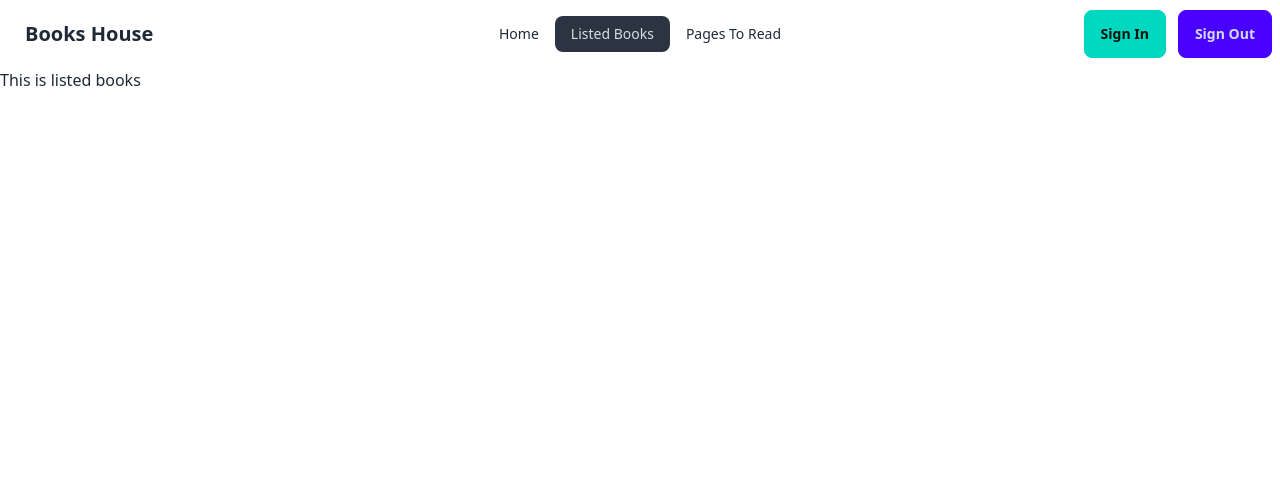
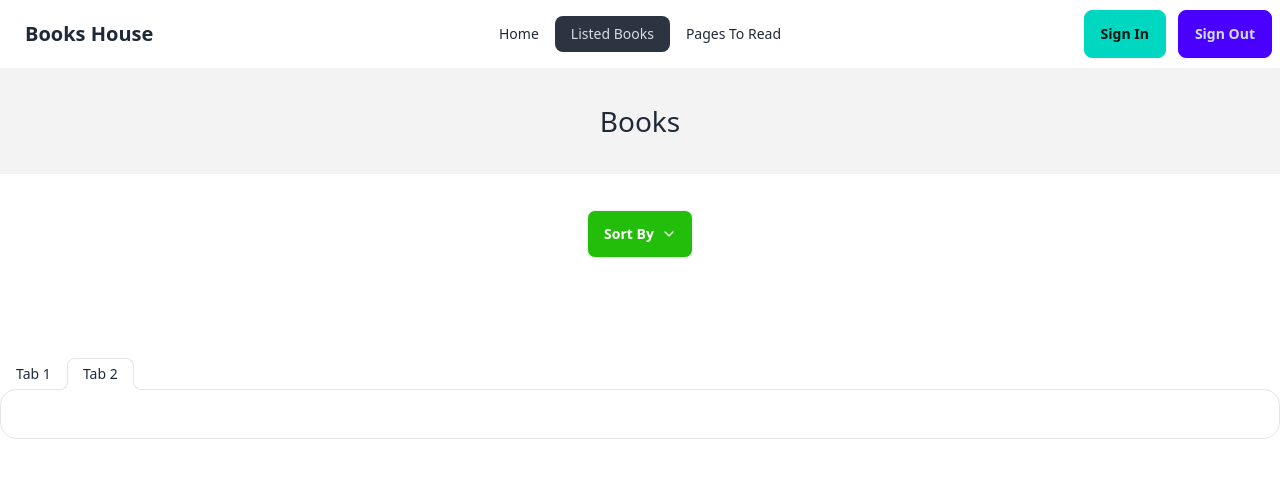
Before and after one commit to arifraj9911/book-review, a React (Vite) app: page /listed-books in a window 1280 px wide. Shown: the top 478 px of the page. Built offline with nearby package versions, Linux system fonts and the light colour scheme.

Commit message:
read and wishlist button toast added

```diff
--- a/package.json
+++ b/package.json
@@ -17,6 +17,7 @@
     "react-dom": "^18.2.0",
     "react-icons": "^5.0.1",
     "react-router-dom": "^6.22.3",
+    "react-toastify": "^10.0.5",
     "sort-by": "^1.2.0"
   },
   "devDependencies": {
--- a/src/components/BookDetails/BookDetails.jsx
+++ b/src/components/BookDetails/BookDetails.jsx
@@ -1,11 +1,47 @@
+import { useState } from "react";
 import { Link, useLoaderData, useParams } from "react-router-dom";
+import { ToastContainer, toast } from "react-toastify";
+import "react-toastify/dist/ReactToastify.css";
 
 const BookDetails = () => {
   const books = useLoaderData();
   const { bookId } = useParams();
   const bookInt = parseInt(bookId);
   const book = books.find((b) => b.bookId === bookInt);
+
+  const [readBook, setReadBook] = useState([]);
+  const [wishBook, setWishBook] = useState([]);
   //   console.log(book);
+
+  const handleReadBook = (readBookList) => {
+    const findBook = readBook.find(
+      (book) => book.bookId === readBookList.bookId
+    );
+    if (findBook) {
+      toast.error("books already added to the readlist");
+    } else {
+      const newReadBook = [...readBook, readBookList];
+      toast.success("books added to the read list");
+      setReadBook(newReadBook);
+    }
+    console.log(readBook);
+  };
+  const handleWishList = (wishBookList) => {
+    const findBook = wishBook.find(
+      (book) => book.bookId === wishBookList.bookId
+    );
+    if (findBook) {
+      toast.error("books already added to the wishlist");
+    } else {
+      if (readBook.length <= 0) {
+        const newReadBook = [...wishBook, wishBookList];
+        toast.success("books added to the wishlist");
+        setWishBook(newReadBook);
+      } else {
+        toast.error("books already added to the read list");
+      }
+    }
+  };
   const {
     bookName,
     author,
@@ -63,14 +99,25 @@ const BookDetails = () => {
           </span>
         </div>
         <div className="mt-8 flex gap-4">
-          <Link to="/">
-            <button className="btn btn-accent">Read</button>
+          <Link to="">
+            <button
+              onClick={() => handleReadBook(book)}
+              className="btn btn-accent"
+            >
+              Read
+            </button>
           </Link>
-          <Link to="/">
-            <button className="btn btn-primary">Wishlist</button>
+          <Link to="">
+            <button
+              onClick={() => handleWishList(book)}
+              className="btn btn-primary"
+            >
+              Wishlist
+            </button>
           </Link>
         </div>
       </div>
+      <ToastContainer></ToastContainer>
     </div>
   );
 };
--- a/src/components/ListedBooks/ListedBooks.jsx
+++ b/src/components/ListedBooks/ListedBooks.jsx
@@ -1,7 +1,61 @@
+import { IoIosArrowDown } from "react-icons/io";
 const ListedBooks = () => {
   return (
     <div>
-      <h2>This is listed books</h2>
+      <h2 className="text-[28px] bg-[#1313130D] p-8 text-center">Books</h2>
+      <div className="dropdown dropdown-bottom flex justify-center mt-8 ">
+        <div
+          tabIndex={0}
+          role="button"
+          className="btn m-1 bg-[#23BE0A] text-white"
+        >
+          Sort By
+          <span>
+            <IoIosArrowDown />
+          </span>
+        </div>
+        <ul
+          tabIndex={0}
+          className="dropdown-content z-[1] menu p-2 shadow bg-base-100 rounded-box w-52"
+        >
+          <li>
+            <a>Item 1</a>
+          </li>
+          <li>
+            <a>Item 2</a>
+          </li>
+        </ul>
+      </div>
+      <div role="tablist" className="tabs tabs-lifted mt-24">
+        <input
+          type="radio"
+          name="my_tabs_2"
+          role="tab"
+          className="tab"
+          aria-label="Tab 1"
+        />
+        <div
+          role="tabpanel"
+          className="tab-content bg-base-100 border-base-300 rounded-box p-6"
+        >
+
+        </div>
+
+        <input
+          type="radio"
+          name="my_tabs_2"
+          role="tab"
+          className="tab"
+          aria-label="Tab 2"
+          checked
+        />
+        <div
+          role="tabpanel"
+          className="tab-content bg-base-100 border-base-300 rounded-box p-6"
+        >
+
+        </div>
+      </div>
     </div>
   );
 };
```
Also changed, not shown: 1 other file (tests, documents, lock files or other folders).
